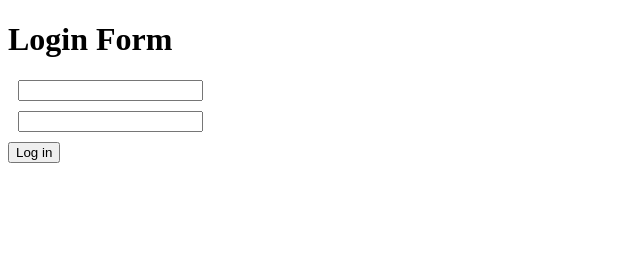
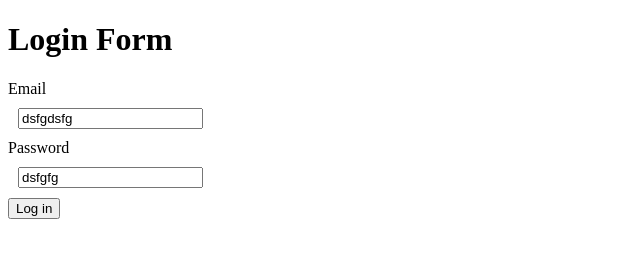
Before and after one commit to MehmetUzel/learn-vue, a plain HTML site: page index.html in a window 1280 px wide. Shown: the whole page, without its empty margins (0-640 px from the left). Drawn offline with nearby package versions, Linux system fonts and the light colour scheme.

Commit message:
Custom Components Composed Components :alien:

```diff
--- a/index.html
+++ b/index.html
@@ -60,16 +60,19 @@
                 template: `
                     <form @submit.prevent="handleSubmit">
                         <h1>{{title}}</h1>
-                        <input type="email"  v-model="email" />
-                        <input type="password" v-model="password" />
+                        <custom-input v-model="email"  :label="emailLabel" />
+                        <custom-input v-model="password" :label="passwordLabel" />
                         <button>Log in</button>
                     </form>
                 `,
+                components:['custom-input'],
                 data() {
                     return{
                         title: 'Login Form',
-                        email: '',
-                        password: ''
+                        email: 'dsfgdsfg',
+                        password: 'dsfgfg',
+                        emailLabel: 'Email',
+                        passwordLabel: 'Password'
                     }
                 },
                 methods: {
@@ -79,6 +82,34 @@
                 }
             })
 
+            app.component('custom-input',{
+                template: `
+                    <label>
+                        {{label}}
+                        <input type="text" v-model="inputValue">
+
+                    </label>
+                `,
+                props: ['label', 'modelValue'],
+
+                computed: {
+                    inputValue: {
+                        get(){
+                            return this.modelValue
+                        },
+                        set(value){
+                            console.log(value)
+                            this.$emit('update:modelValue', value)
+                        }
+                    }
+                }
+                //data() {
+                  //  return{
+                    //    inputValue: ''
+                    //}
+                //}
+            })
+
             app.mount('#app')
         </script>
     </body>
```
